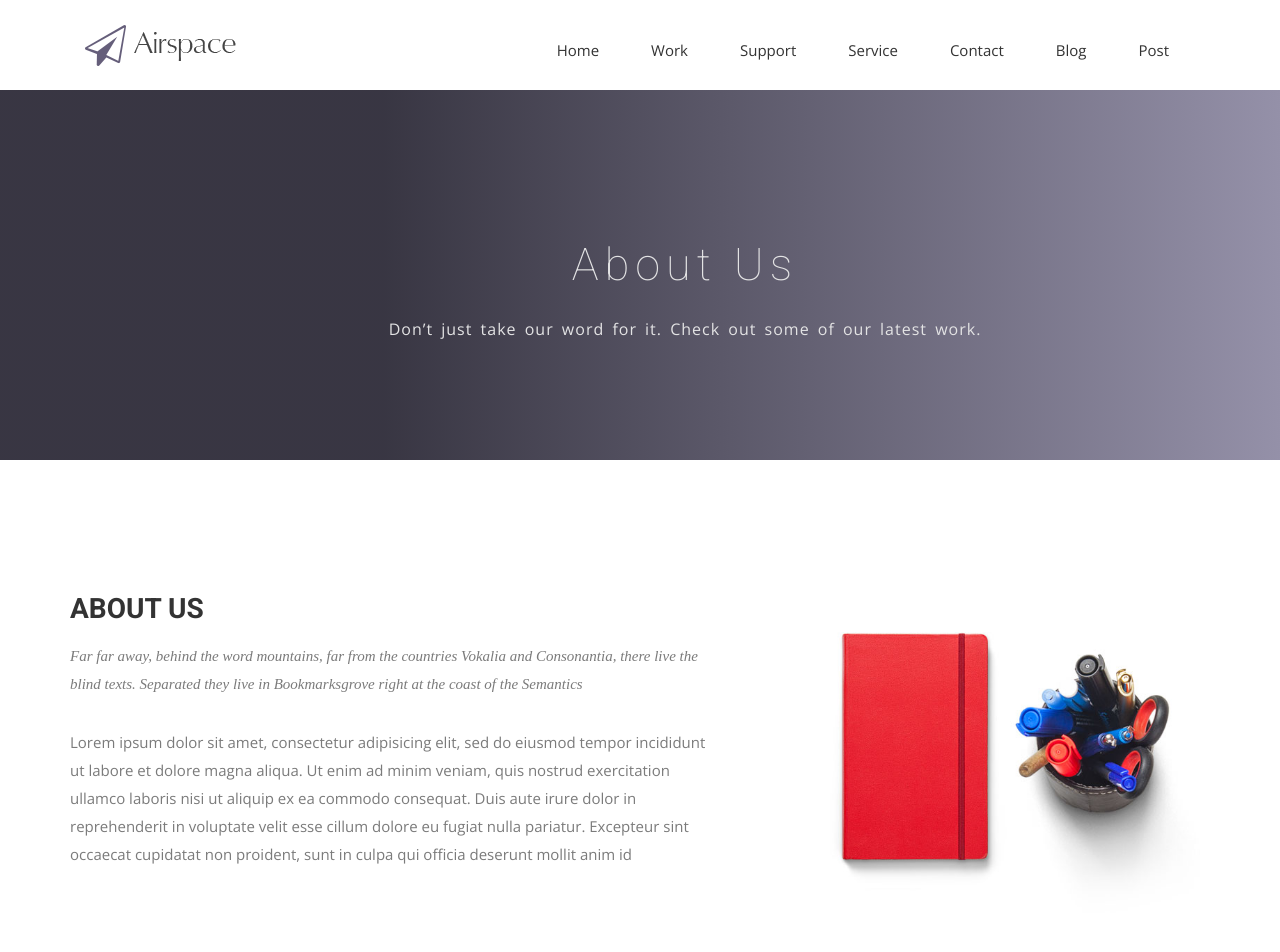
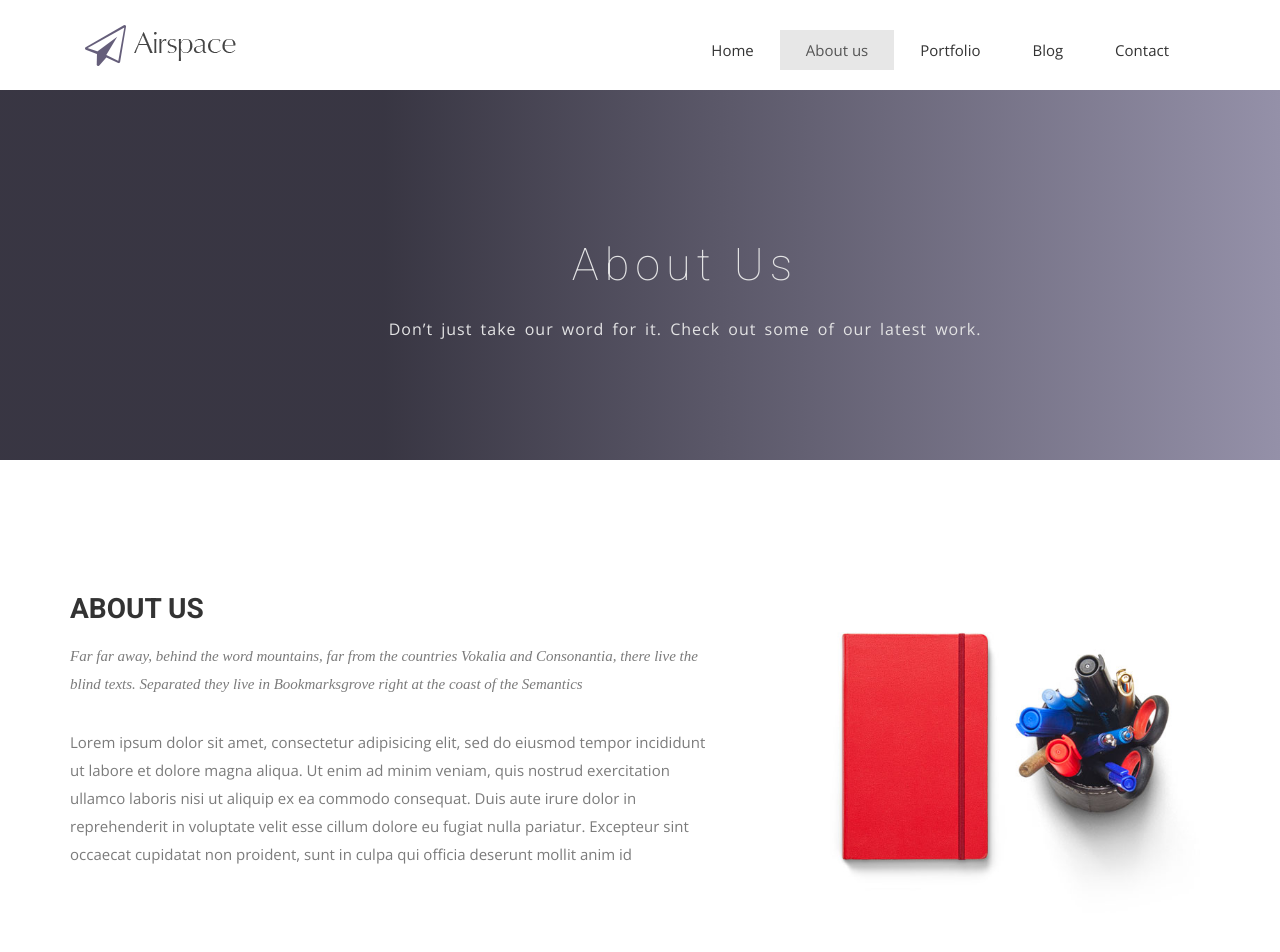
Before and after one commit to ashgit1/jekyll-demosite, a Jekyll site: the page built from about-us.html, in a window 1280 px wide. Shown: the top 952 px of the page. Built offline with Jekyll 4.4.1, drawn with Linux system fonts in a browser that asks for light colours; nearby versions of some CDN libraries; some web fonts are replaced; comment, search, counter and statistics services are not loaded.

Commit message:
structured the navigation

```diff
--- a/_includes/nav.html
+++ b/_includes/nav.html
@@ -16,13 +16,11 @@
       <!-- Collect the nav links, forms, and other content for toggling -->
       <div class="collapse navbar-collapse" id="bs-example-navbar-collapse-1">
         <ul class="nav navbar-nav navbar-right">
-          <li><a href="index.html">Home</a></li>
-          <li><a href="work.html">Work</a></li>
-          <li><a href="#">Support</a></li>
-          <li><a href="#">Service</a></li>
-          <li><a href="contact.html">Contact</a></li>
-          <li><a href="blog.html">Blog</a></li>
-          <li><a href="post.html">Post</a></li>
+          <li {% if page.url == "/" %} class="active" {% endif %} ><a href="index.html">Home</a></li>
+          <li {% if page.url == "/about-us.html" %} class="active" {% endif %} ><a href="about-us.html">About us</a></li>
+          <li {% if page.url == "/portfolio.html" %} class="active" {% endif %} ><a href="portfolio.html">Portfolio</a></li>
+          <li {% if page.url == "/blog.html" %} class="active" {% endif %}><a href="blog.html">Blog</a></li>
+          <li {% if page.url == "/contact.html" %} class="active" {% endif %}><a href="contact.html">Contact</a></li>
         </ul>
       </div><!-- /.navbar-collapse -->
   </div><!-- /.container-fluid -->
```
Also changed, not shown: portfolio.html (renamed from work.html).
